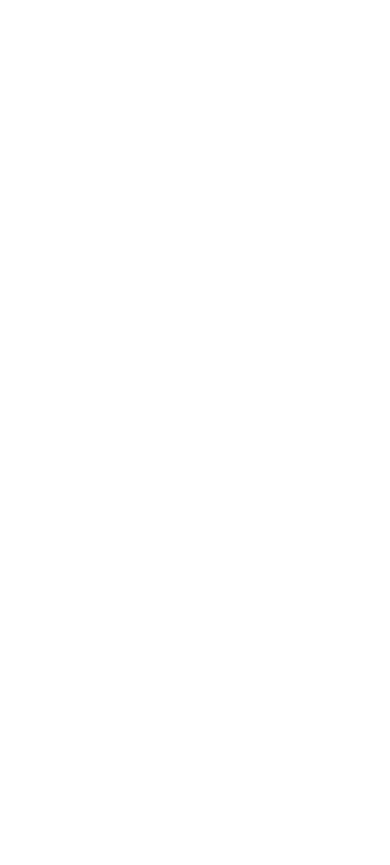
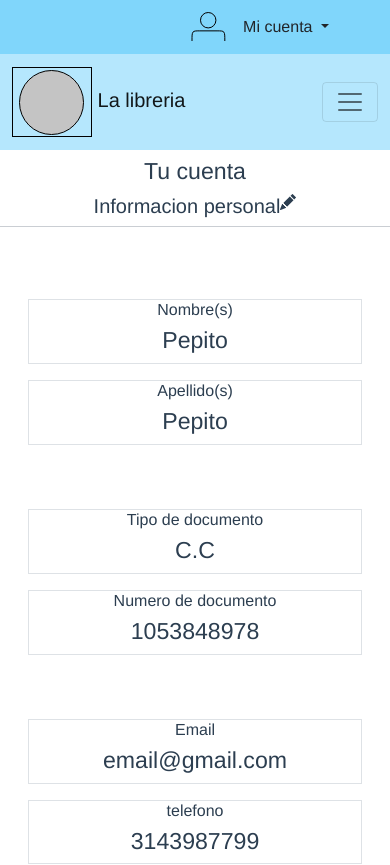
Before and after one commit to jfbarahonag-mintic/project-YYY, a Vue app in the folder library/: page /profile in a window 390 px wide. Shown: the top 865 px of the page. Before the commit the page ends 844 px from the top, so only its background shows below. Built offline with nearby package versions, Linux system fonts and the light colour scheme.

Commit message:
se removieron los props y se agregaron estados globales para manejar el estado del usuario y se agrego la vista del perfil

```diff
--- a/library/src/components/Header.vue
+++ b/library/src/components/Header.vue
@@ -1,7 +1,7 @@
 <template>
     <div class="header d-flex flex-column" style="background-color: rgba(72, 196, 250, 0.69);">
         <!-- user section -->
-        <User :msg="user || 'Mi cuenta'" class="align-self-end"></User>
+        <User class="align-self-end"></User>
         <!-- end user section -->
         <!-- nav section -->
         <NavBar></NavBar>
@@ -16,6 +16,7 @@
     name: "Header",
     props: {
         user: String,
+        logged: Boolean,
     },
     components: {
         NavBar,
--- a/library/src/components/User.vue
+++ b/library/src/components/User.vue
@@ -13,11 +13,15 @@
             <div class="user-text">
                 <div class="dropdown">
                     <button class="btn dropdown-toggle" type="button" id="dropdownMenuButton" data-bs-toggle="dropdown" aria-expanded="false">
-                        {{msg}}
+                        {{getUsername() || 'Mi cuenta'}}
                     </button>
-                    <ul class="dropdown-menu" aria-labelledby="dropdownMenuButton">
+                    <ul v-if="getLoggedStatus() === false" class="dropdown-menu" aria-labelledby="dropdownMenuButton">
                         <li><router-link to="/login" class="dropdown-item">INICIAR SESION</router-link></li>
                         <li><router-link to="/register" class="dropdown-item">REGISTRARSE</router-link></li>
+                    </ul>
+                    <ul v-else class="dropdown-menu" aria-labelledby="dropdownMenuButton">
+                        <li><router-link to="/profile" class="dropdown-item">IR A MI PERFIL</router-link></li>
+                        <!-- <li><router-link to="/register" class="dropdown-item">REGISTRARSE</router-link></li> -->
                     </ul>
                 </div>
             </div>
@@ -29,8 +33,15 @@
 <script>
 export default {
     name: "User",
-    props: {
-        msg: String,
+
+    methods: {
+        getLoggedStatus: function() {
+            return this.$store.state.user.logged;
+        },
+
+        getUsername: function() {
+            return this.$store.state.user.username;
+        },
     }
 }
 </script>
--- a/library/src/main.js
+++ b/library/src/main.js
@@ -2,6 +2,16 @@
 import App from './App.vue'
 import store from './store'
 import router from './router'
+
+import axios from 'axios'
+
+// Now, when we want to use axios inside our component, we can do this.$http and it will be like calling axios directly.We also set the Authorization on axios header to our token, so our requests can be processed if a token is required.This way, we do not have to set token anytime we want to make a request.
+// https://www.digitalocean.com/community/tutorials/handling-authentication-in-vue-using-vuex
+Vue.prototype.$http = axios
+const token = localStorage.getItem('token')
+if (token) {
+  Vue.prototype.$http.defaults.headers.common['Authorization'] = token
+}
 
 Vue.config.productionTip = false
 
--- a/library/src/router/index.js
+++ b/library/src/router/index.js
@@ -43,6 +43,14 @@
     // which is lazy-loaded when the route is visited.
     component: () => import(/* webpackChunkName: "about" */ '../views/Register.vue')
   },
+  {
+    path: '/profile',
+    name: 'Profile',
+    // route level code-splitting
+    // this generates a separate chunk (about.[hash].js) for this route
+    // which is lazy-loaded when the route is visited.
+    component: () => import(/* webpackChunkName: "about" */ '../views/Profile.vue')
+  },
 ]
 
 const router = new VueRouter({
--- a/library/src/store/index.js
+++ b/library/src/store/index.js
@@ -5,8 +5,22 @@
 
 export default new Vuex.Store({
   state: {
+    user: {
+      logged: false,
+      username: '',
+    }
   },
   mutations: {
+    setLogged(state, logged) {
+      state.user.logged = logged
+      if (logged === false) {
+        state.user.username = ''
+      }
+    },
+
+    setUsername(state, username) {
+      state.user.username = username
+    }
   },
   actions: {
   },
--- a/library/src/views/Home.vue
+++ b/library/src/views/Home.vue
@@ -1,7 +1,7 @@
 <template>
 <div>
     <!-- header -->
-    <Header :user="username"/>
+    <Header/>
     <!-- end header -->
     <!-- novedades -->
     <Carousel title="Novedades" id="novedades" :books="books"/>
@@ -35,9 +35,7 @@
         Carousel,
         Footer,
     },
-    props: {
-        username: String
-    },
+    props: {},
     data() {
         return {
             books : [
--- a/library/src/views/Login.vue
+++ b/library/src/views/Login.vue
@@ -65,7 +65,11 @@
                 console.log(res.data)
                 if (res.data.status !== 'not logged') {
                     const { email } = res.data.data
-                    this.$router.push( { name:'Home', params: {username: email} } )
+                    this.$router.push( { name:'Home' } )
+                    this.$store.commit('setLogged', true)
+                    this.$store.commit('setUsername', email)
+                } else {
+                    this.$store.commit('setLogged', false)
                 }
             }).catch(e => {
                 console.log(e)
--- /dev/null
+++ b/library/src/views/Profile.vue
@@ -0,0 +1,96 @@
+<template>
+<div>
+    <Header></Header>
+    <div class="d-flex flex-row ">
+        <Aside :registered="true"></Aside>
+        <div class="w-100 container my-2">
+            <div class="row">
+                <h3>Tu cuenta</h3>
+            </div>
+            <div class="row d-flex flex-column">
+                <div class="d-flex justify-content-center">
+                    <h5>Informacion personal</h5>
+                    <svg xmlns="http://www.w3.org/2000/svg" width="16" height="16" fill="currentColor" class="bi bi-pencil-fill justify-self-end" viewBox="0 0 16 16">
+                    <path d="M12.854.146a.5.5 0 0 0-.707 0L10.5 1.793 14.207 5.5l1.647-1.646a.5.5 0 0 0 0-.708l-3-3zm.646 6.061L9.793 2.5 3.293 9H3.5a.5.5 0 0 1 .5.5v.5h.5a.5.5 0 0 1 .5.5v.5h.5a.5.5 0 0 1 .5.5v.5h.5a.5.5 0 0 1 .5.5v.207l6.5-6.5zm-7.468 7.468A.5.5 0 0 1 6 13.5V13h-.5a.5.5 0 0 1-.5-.5V12h-.5a.5.5 0 0 1-.5-.5V11h-.5a.5.5 0 0 1-.5-.5V10h-.5a.499.499 0 0 1-.175-.032l-.179.178a.5.5 0 0 0-.11.168l-2 5a.5.5 0 0 0 .65.65l5-2a.5.5 0 0 0 .168-.11l.178-.178z"/>
+                    </svg>
+                </div>
+                <hr>
+                <div class="container">
+                    <div class="row mx-2 my-5">
+                        <div class="col-12 col-md-6 p-2">
+                            <div class="border">
+                                <h6>Nombre(s)</h6>
+                                <h3>Pepito</h3>
+                            </div>
+                        </div>
+                        <div class="col-12 col-md-6 p-2">
+                            <div class="border">
+                                <h6>Apellido(s)</h6>
+                                <h3>Pepito</h3>
+                            </div>
+                        </div>
+                    </div>
+                    <div class="row mx-2 my-5">
+                        <div class="col-12 col-md-6 p-2">
+                            <div class="border">
+                                <h6>Tipo de documento</h6>
+                                <h3>C.C</h3>
+                            </div>
+                        </div>
+                        <div class="col-12 col-md-6 p-2">
+                            <div class="border">
+                                <h6>Numero de documento</h6>
+                                <h3>1053848978</h3>
+                            </div>
+                        </div>
+                    </div>
+                    <div class="row mx-2 my-5">
+                        <div class="col-12 col-md-6 p-2">
+                            <div class="border">
+                                <h6>Email</h6>
+                                <h3>email@gmail.com</h3>
+                            </div>
+                        </div>
+                        <div class="col-12 col-md-6 p-2">
+                            <div class="border">
+                                <h6>telefono</h6>
+                                <h3>3143987799</h3>
+                            </div>
+                        </div>
+                    </div>
+                    <div class="row">
+                        <div class="col-12">
+                            <button class="btn btn-danger w-100" @click="logout">Cerrar sesion</button>
+                        </div>
+                    </div>
+                </div>
+            </div>
+        </div>
+    </div>
+    <Footer :minimalist=true></Footer>
+</div>
+</template>
+
+<script>
+import Header from '../components/Header.vue'
+import Aside from '../components/Aside.vue'
+import Footer from '../components/Footer.vue'
+export default {
+    components: {
+        Header,
+        Aside,
+        Footer,
+    },
+
+    methods: {
+        logout: function() {
+            this.$store.commit('setLogged', false)
+            this.$router.push({name:'Home'})
+        }
+    }
+}
+</script>
+
+<style>
+
+</style>
```
